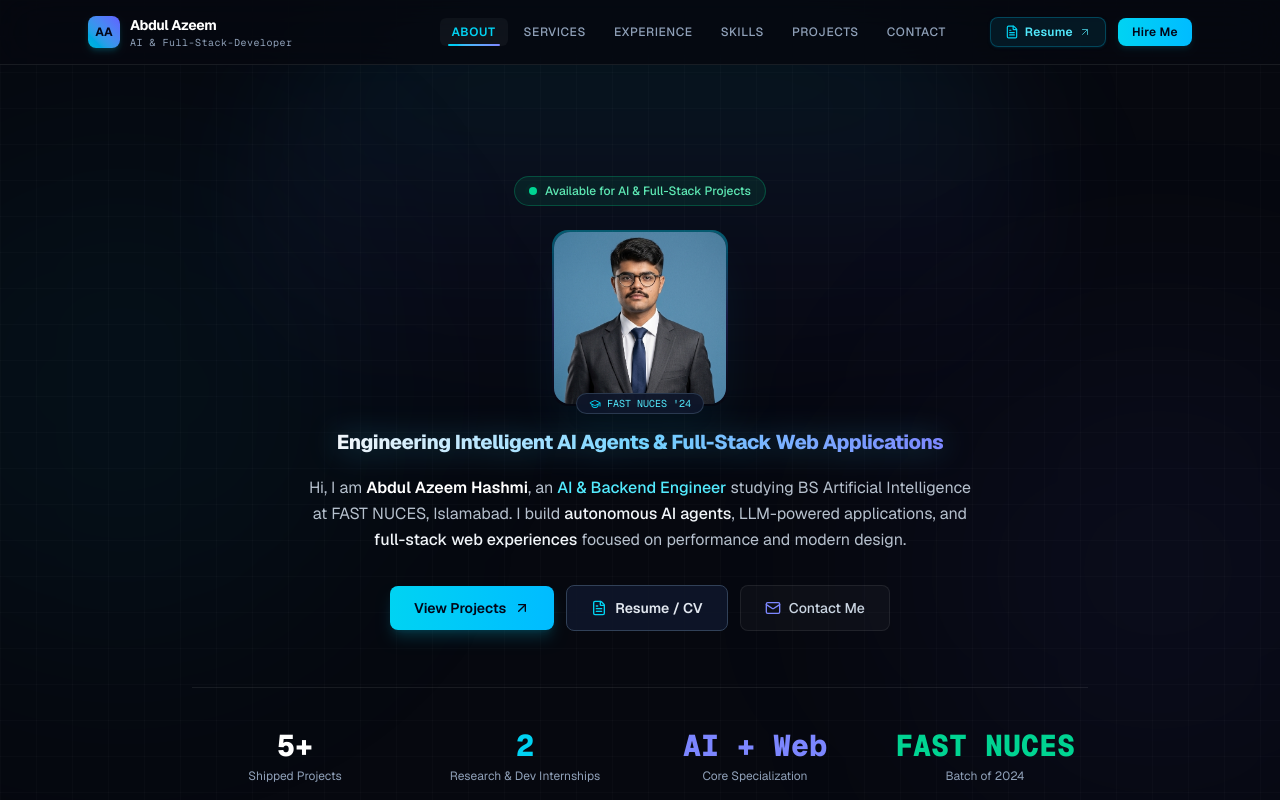
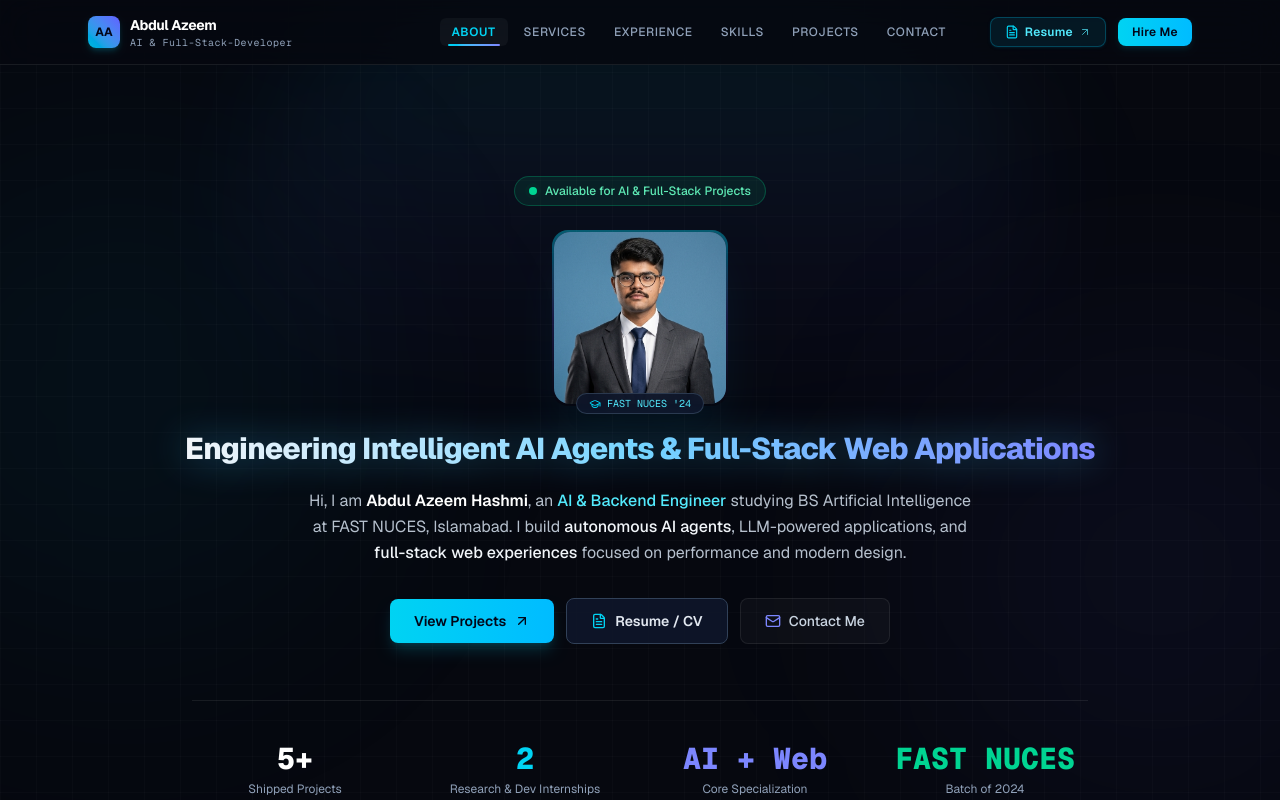
Before and after one commit to AbdulAzeemHashmi/Portfolio, a Next.js app: page / in a window 1280 px wide. Shown: the top 800 px of the page. Built offline with nearby package versions, Linux system fonts and the light colour scheme.

Commit message:
modified:   app/page.tsx

```diff
--- a/app/page.tsx
+++ b/app/page.tsx
@@ -480,7 +480,7 @@ export default function Home() {
             </div>
 
             {/* Main Headline */}
-            <h1 className="text-base sm:text-lg md:text-xl font-extrabold tracking-tight text-transparent bg-clip-text bg-gradient-to-r from-slate-100 via-cyan-300 via-sky-300 to-indigo-400 max-w-5xl leading-tight mb-5 whitespace-nowrap drop-shadow-[0_0_15px_rgba(56,189,248,0.4)]">
+            <h1 className="text-lg sm:text-xl md:text-2xl lg:text-3xl font-extrabold tracking-tight text-transparent bg-clip-text bg-gradient-to-r from-slate-100 via-cyan-300 via-sky-300 to-indigo-400 max-w-6xl leading-tight mb-5 whitespace-normal sm:whitespace-nowrap drop-shadow-[0_0_18px_rgba(56,189,248,0.45)]">
               Engineering Intelligent AI Agents & Full-Stack Web Applications
             </h1>
 
```
